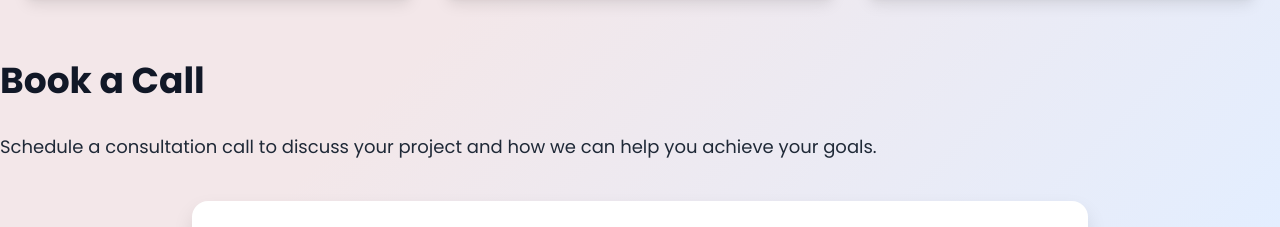
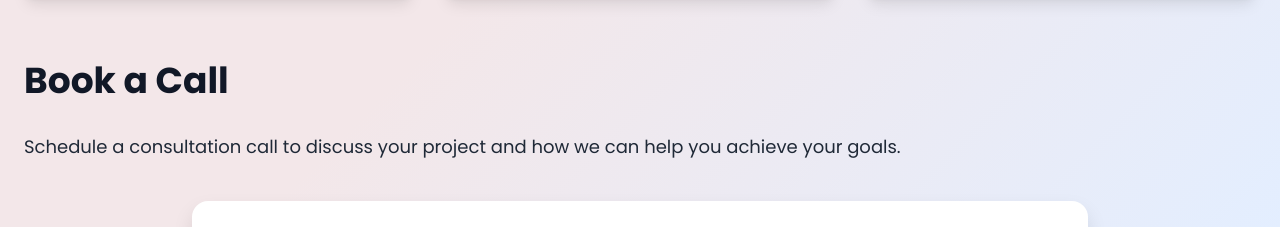
Before and after one commit to shashanka2a/callistemon-design, a plain HTML site: page index.html in a window 1280 px wide. Shown: the part 843-1070 px from the top of the page. Drawn offline with nearby package versions, Linux system fonts and the light colour scheme.

Commit message:
Update index.html

```diff
--- a/index.html
+++ b/index.html
@@ -104,10 +104,11 @@
     </section>
 
 
-    <h2 class="text-4xl font-bold text-gray-900 mb-8 ">Book a Call</h2>
-    <p class="text-lg text-gray-800 mb-10">Schedule a consultation call to discuss your project and how we can help you achieve your goals.</p>
-
     <!-- Book a Call Section -->
+    <div class="container mx-auto px-6">
+        <h2 class="text-4xl font-bold text-gray-900 mb-8 ">Book a Call</h2>
+        <p class="text-lg text-gray-800 mb-10">Schedule a consultation call to discuss your project and how we can help you achieve your goals.</p>
+    </div>
     <section id="booking" class="py-16">
         <div class="container mx-auto px-6">
                     <div class="calendar-section mx-auto max-w-4xl">
@@ -116,7 +117,6 @@
                     </div>
         </div>
     </section>
-
 
 
     <!-- Footer Section -->
```
